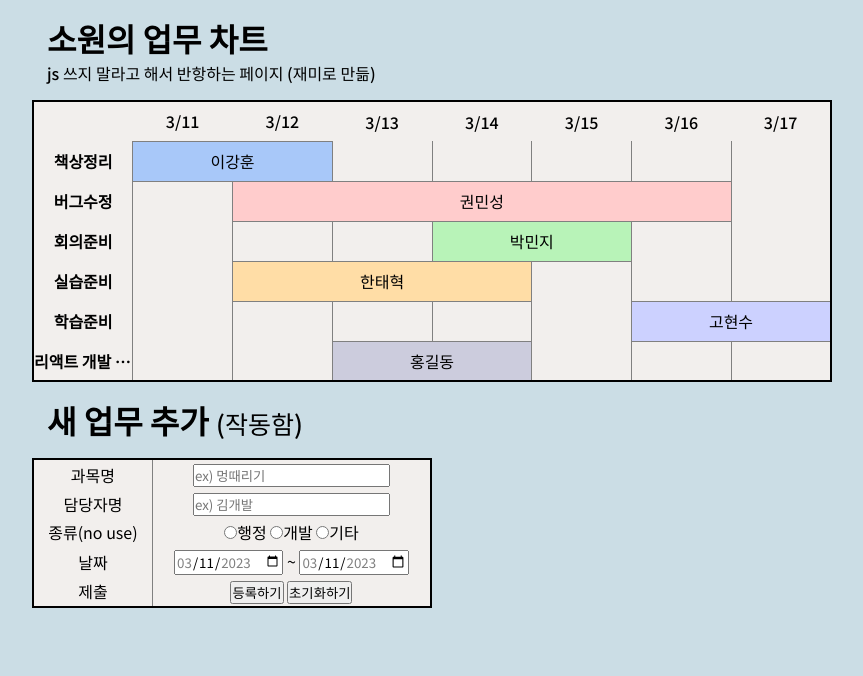
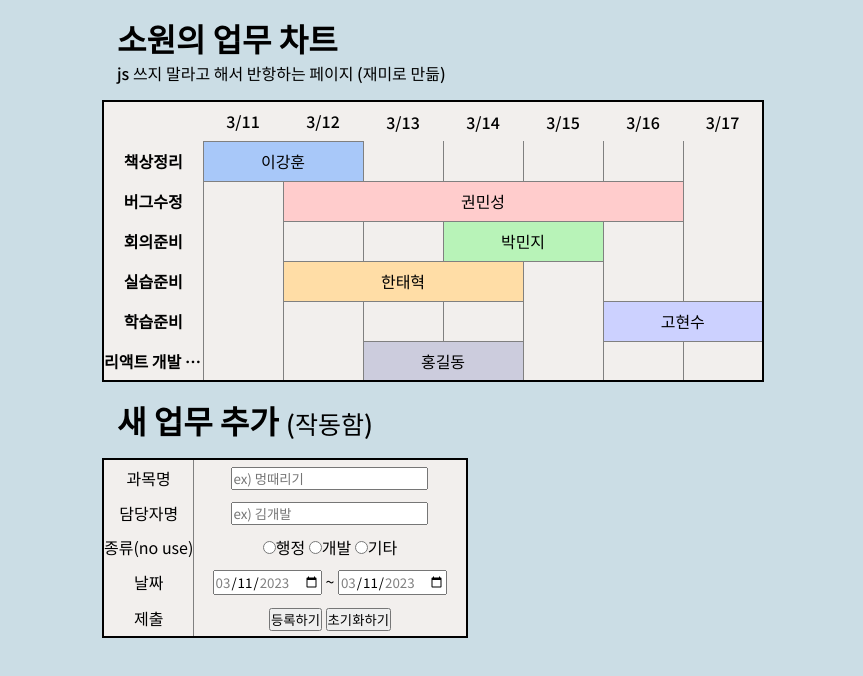
Before and after one commit to jandibat/scg, a plain HTML site: page 1일차/ganttchart_with_js/index.html in a window 1280 px wide. Shown: the whole page, without its empty margins (208-1071 px from the left). Drawn offline with Linux system fonts and the light colour scheme.

Commit message:
'update'

```diff
--- a/1일차/ganttchart/style.css
+++ b/1일차/ganttchart/style.css
@@ -12,33 +12,25 @@
 }
 
 #wrapper {
-  max-width: 800px;
-  width: 80%;
-  min-width: 520px;
+  width: 660px;
   margin: auto;
-  margin-bottom: 0;
 }
 
 #ifiwereyouiwouldjustloveme tr {
   height: 40px;
 }
 
-#ifthisisrealloveillneverdoitagain {
-  max-width: 400px;
-  min-width: 310px;
-  width: 50%;
-}
-
 #ifthisisrealloveillneverdoitagain table {
-  height: 150px;
+  height: 180px;
 }
 
 #ifthisisrealloveillneverdoitagain td:first-child {
-  width: 30%;
+  width: 25%;
 }
 
 .종류 {
   font-weight: 700;
+  max-width: 100px;
 }
 
 .bar {
@@ -55,10 +47,8 @@ h1 {
 }
 
 table {
-  width: 100%;
   border-collapse: collapse;
   border: 2px solid black;
-  table-layout: fixed;
 }
 
 th {
@@ -70,6 +60,7 @@ td {
   overflow: hidden;
   white-space: nowrap;
   text-overflow: ellipsis;
+  min-width: 80px;
 }
 
 td:not(:last-child) {
@@ -79,7 +70,6 @@ td:not(:last-child) {
 a {
   text-decoration: none;
   color: black;
-  display: inline-block;
+  display: block;
   width: 100%;
-  height: 100%;
 }
--- a/1일차/ganttchart_with_js/style.css
+++ b/1일차/ganttchart_with_js/style.css
@@ -11,35 +11,39 @@
   user-select: none;
 }
 
-body {
-  background-color: #cbdde5;
-}
-
 #wrapper {
-  max-width: 800px;
-  width: 80%;
-  min-width: 520px;
+  width: 660px;
   margin: auto;
-  margin-bottom: 0;
 }
 
 #ifiwereyouiwouldjustloveme tr {
   height: 40px;
 }
 
-#ifthisisrealloveillneverdoitagain {
-  max-width: 400px;
-  min-width: 310px;
-  width: 50%;
-  margin-bottom: 40px;
-}
-
 #ifthisisrealloveillneverdoitagain table {
-  height: 150px;
+  height: 180px;
 }
 
 #ifthisisrealloveillneverdoitagain td:first-child {
-  width: 30%;
+  width: 25%;
+}
+
+.종류 {
+  font-weight: 700;
+  max-width: 100px;
+}
+
+.bar {
+  border: 1px solid gray;
+}
+
+.bar:hover {
+  transition: 0.2s;
+  transform: scale(1.1);
+}
+
+body {
+  background-color: #cbdde5;
 }
 
 h1 {
@@ -47,11 +51,10 @@ h1 {
 }
 
 table {
-  width: 100%;
   border-collapse: collapse;
   border: 2px solid black;
+  background-color: #f2efed;
   table-layout: fixed;
-  background-color: #f2efed;
 }
 
 th {
@@ -63,21 +66,16 @@ td {
   overflow: hidden;
   white-space: nowrap;
   text-overflow: ellipsis;
+  min-width: 80px;
 }
 
 td:not(:last-child) {
   border-right: 1px solid gray;
 }
 
-.종류 {
-  font-weight: 700;
+a {
+  text-decoration: none;
+  color: black;
+  display: block;
+  width: 100%;
 }
-
-.bar {
-  border: 1px solid gray;
-}
-
-.bar:hover {
-  transition: 0.2s;
-  transform: scale(1.1);
-}
```
